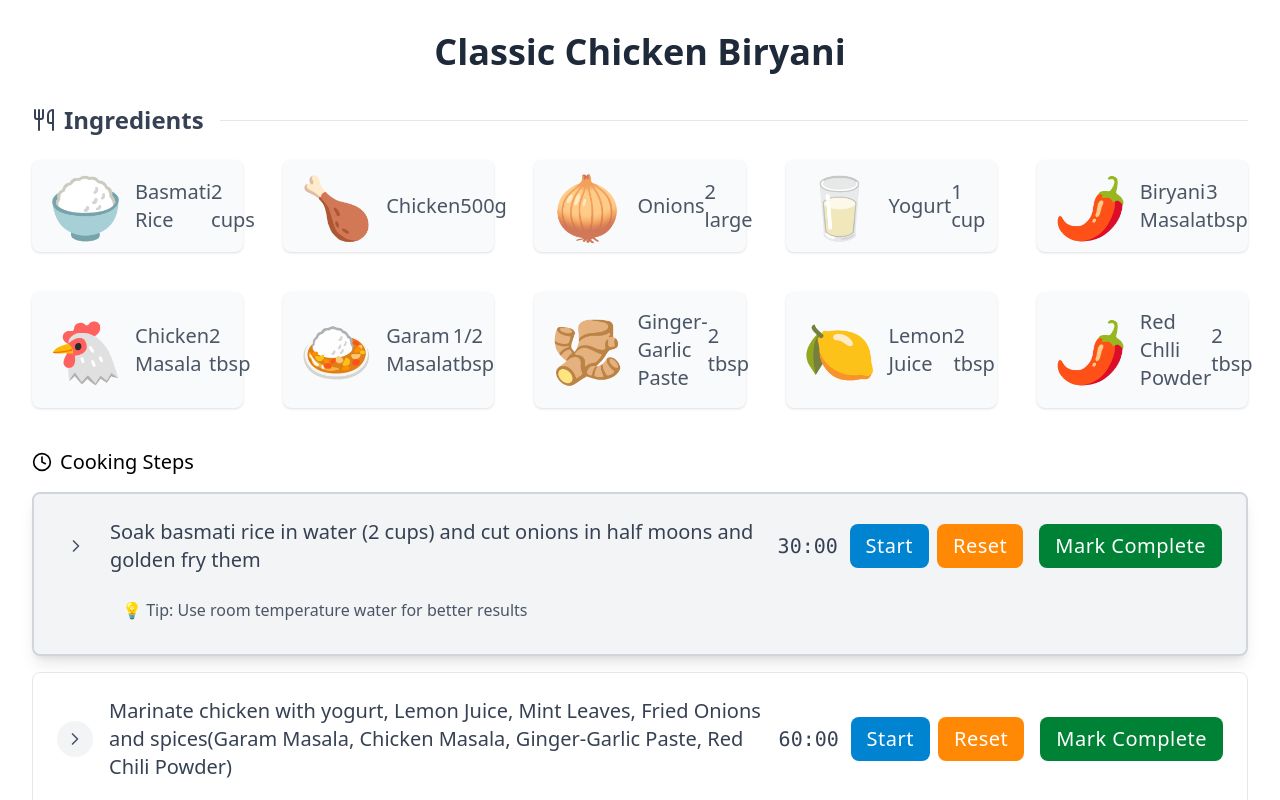
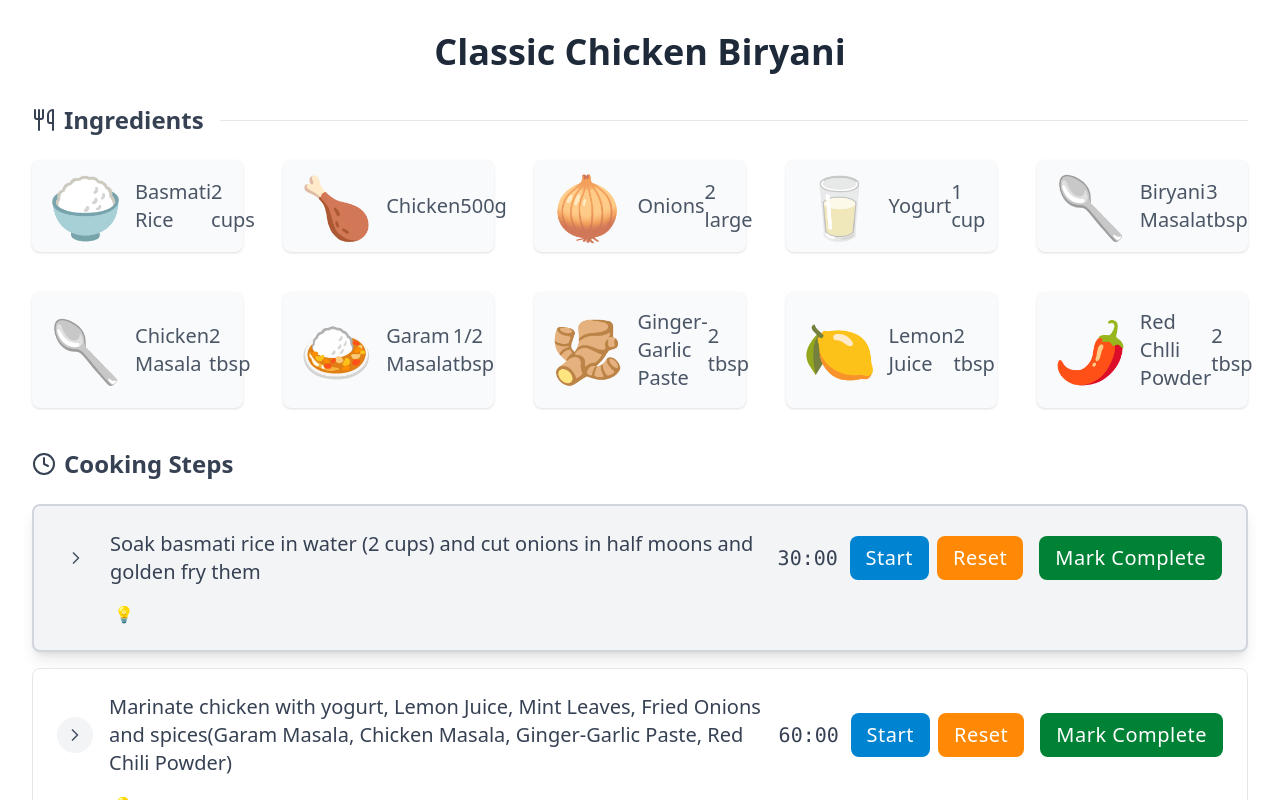
Before and after one commit to Arundhuti2000/Biriyani-Recipe, a React (Vite) app: page / in a window 1280 px wide. Shown: the top 800 px of the page. Built offline with nearby package versions, Linux system fonts and the light colour scheme.

Commit message:
Updated the firebase config

```diff
--- a/src/components/BiriyaniRecipe.jsx
+++ b/src/components/BiriyaniRecipe.jsx
@@ -1,18 +1,19 @@
 import React, { useState } from "react";
 import Timer from "./Timer";
-import { Check, ChevronRight, Clock, Utensils } from "lucide-react";
+import { Check, ChevronRight, Clock, Utensils, Info } from "lucide-react";
 
 const BiriyaniRecipe = () => {
   const [currentStep, setCurrentStep] = useState(0);
   const [completedSteps, setCompletedSteps] = useState([]);
+  const [showTip, setShowTip] = useState(null);
 
   const ingredients = [
     { id: 1, name: "Basmati Rice", amount: "2 cups", icon: "🍚" },
     { id: 2, name: "Chicken", amount: "500g", icon: "🍗" },
     { id: 3, name: "Onions", amount: "2 large", icon: "🧅" },
     { id: 4, name: "Yogurt", amount: "1 cup", icon: "🥛" },
-    { id: 5, name: "Biryani Masala", amount: "3 tbsp", icon: "🌶" },
-    { id: 6, name: "Chicken Masala", amount: "2 tbsp", icon: "🐔" },
+    { id: 5, name: "Biryani Masala", amount: "3 tbsp", icon: "🥄" },
+    { id: 6, name: "Chicken Masala", amount: "2 tbsp", icon: "🥄" },
     { id: 7, name: "Garam Masala", amount: "1/2 tbsp", icon: "🍛" },
     { id: 8, name: "Ginger-Garlic Paste", amount: "2 tbsp", icon: "🫚" },
     { id: 9, name: "Lemon Juice", amount: "2 tbsp", icon: "🍋" },
@@ -82,7 +83,7 @@ const BiriyaniRecipe = () => {
       </h1>
 
       <div className="mb-10">
-        <h2 className="text-2xl font-semibold text-gray-700 mb-6 flex items-center">
+        <h2 className="text-2xl font-semibold backdrop-blur text-gray-700 mb-6 flex items-center">
           <Utensils className="w-6 h-6 mr-2" />
           <span>Ingredients</span>
           <div className="h-px flex-grow bg-gray-200 ml-4"></div>
@@ -105,8 +106,8 @@ const BiriyaniRecipe = () => {
 
       {/* Cooking Steps section */}
       <div className="space-y-4">
-        <h2 className="text-xl font-medium flex items-center gap-2">
-          <Clock className="w-5 h-5" />
+        <h2 className="text-2xl font-semibold backdrop-blur text-gray-700 mb-6 flex items-center">
+          <Clock className="w-6 h-6 mr-2" />
           Cooking Steps
         </h2>
 
@@ -168,9 +169,24 @@ const BiriyaniRecipe = () => {
                     </button>
                   </div>
                 </div>
-                <div className="ml-14 text-gray-600  p-2 rounded-lg ">
+                <div className="ml-14 flex items-center gap-2">
+                  <span
+                    className="w-6 h-6 text-grey-400 cursor-pointer"
+                    onClick={() =>
+                      setShowTip(showTip === step.id ? null : step.id)
+                    }
+                  >
+                    💡
+                  </span>
+                  {showTip === step.id && (
+                    <div className="text-grey-600 bg-gray-50 p-3 rounded-lg">
+                      {step.tip}
+                    </div>
+                  )}
+                </div>
+                {/* <div className="ml-14 text-gray-600  p-2 rounded-lg ">
                   💡 Tip: {step.tip}
-                </div>
+                </div> */}
               </div>
             </div>
           ))}
@@ -179,7 +195,7 @@ const BiriyaniRecipe = () => {
 
       {/* Progress Section */}
       <div className="text-center">
-        <div className="mb-2 text-gray-600 font-medium">
+        <div className="mt-2 mb-2 text-gray-600 font-medium">
           Progress: {completedSteps.length} / {steps.length} steps completed
         </div>
         <div className="w-full bg-gray-200 rounded-full h-3">
```
Also changed, not shown: firebase.json, 1 other file (tests, documents, lock files or other folders).
